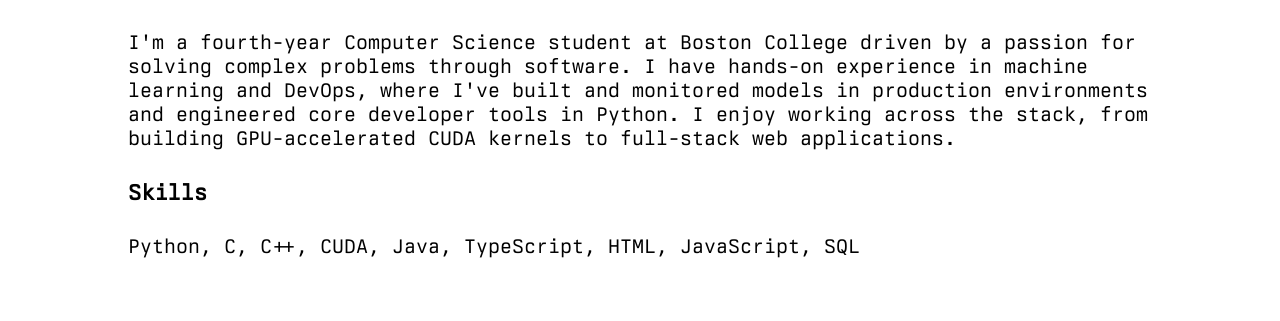
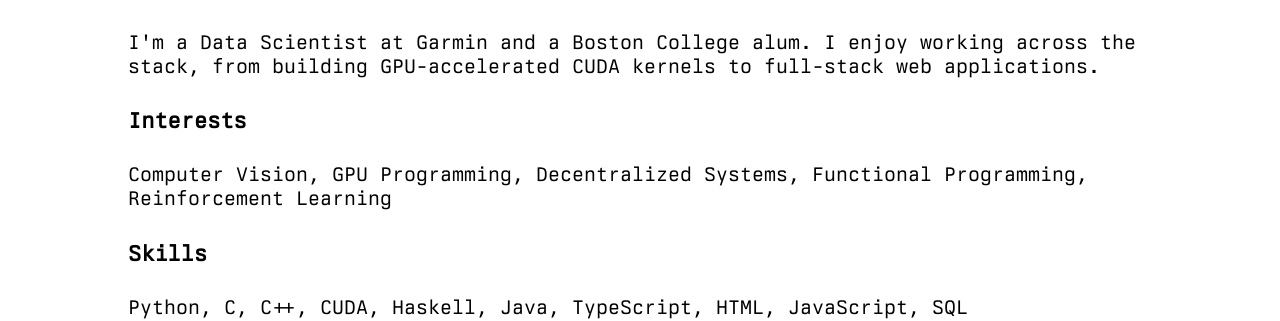
Before and after one commit to AndrewBoessen/portfolio-website, a website built with webpack: page index.html in a window 1280 px wide. Shown: the part 642-963 px from the top of the page. Built offline with nearby package versions, Linux system fonts and the light colour scheme; no server answers; files whose address does not match are found by name.

Commit message:
update profile

```diff
--- a/index.html
+++ b/index.html
@@ -59,12 +59,12 @@
   <!-- Sections with IDs for the menu links to target -->
   <section id="about-me" class="section">
     <h2>About Me</h2>
-    <p>I'm a fourth-year Computer Science student at Boston College driven by a passion for solving complex problems
-      through software. I have hands-on experience in machine learning and DevOps, where I've built and monitored models
-      in production environments and engineered core developer tools in Python. I enjoy working across the
+    <p>I'm a Data Scientist at Garmin and a Boston College alum. I enjoy working across the
       stack, from building GPU-accelerated CUDA kernels to full-stack web applications.</p>
+    <h4>Interests</h4>
+    <p>Computer Vision, GPU Programming, Decentralized Systems, Functional Programming, Reinforcement Learning</p>
     <h4>Skills</h4>
-    <p>Python, C, C++, CUDA, Java, TypeScript, HTML, JavaScript, SQL</p>
+    <p>Python, C, C++, CUDA, Haskell, Java, TypeScript, HTML, JavaScript, SQL</p>
   </section>
 
   <section id="education" class="section">
```
